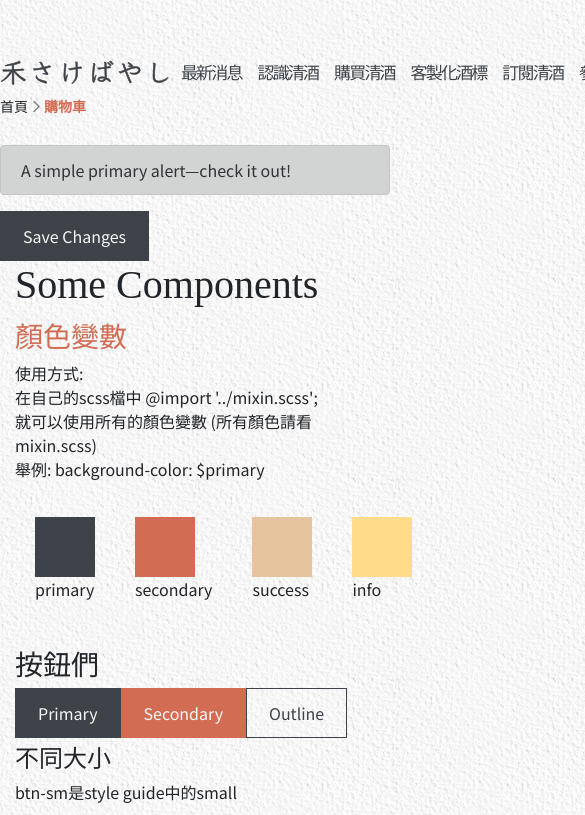
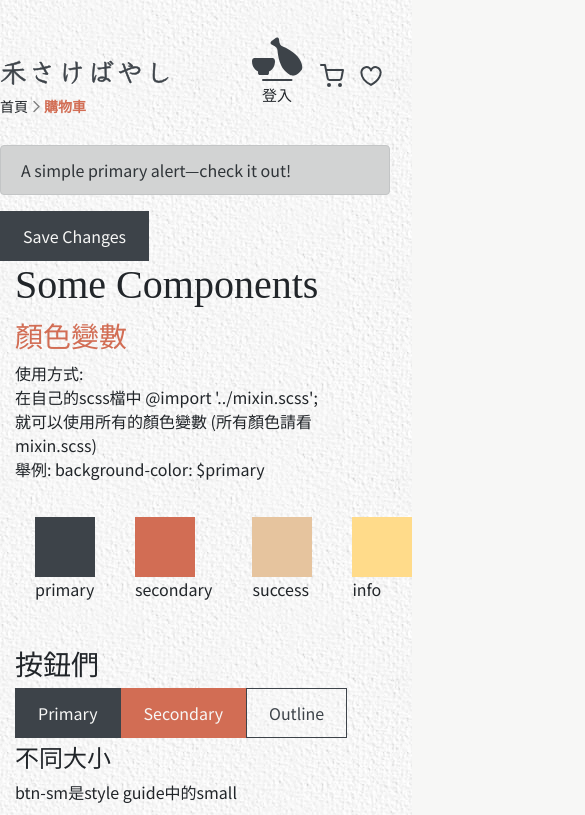
Before and after one commit to ashleyc2219/Hejoulin, a React (Create React App) app: page / in a window 390 px wide. Shown: the top 815 px of the page, 585 px wide, since content can reach past the window. Built offline with nearby package versions, Linux system fonts and the light colour scheme; a web font is replaced by a local one.

Commit message:
新增RWD

```diff
--- a/src/styles/Shared/Header.css
+++ b/src/styles/Shared/Header.css
@@ -44,6 +44,12 @@
   display: flex;
   margin-bottom: 0px;
   font-size: 17px;
+}
+
+@media (max-width: 768px) {
+  .Header .Header-container .navbar .links {
+    display: none;
+  }
 }
 
 .Header .Header-container .navbar .links li {
--- a/src/styles/Shared/Header.scss
+++ b/src/styles/Shared/Header.scss
@@ -46,6 +46,9 @@
         // margin-top: 44px;
         margin-bottom: 0px;
         font-size: 17px;
+        @include medium(){
+          display: none;
+        }
         li {
           letter-spacing: -1.8px;
           margin: 0px 7.88px;
```
Also changed, not shown: 1 other file (tests, documents, lock files or other folders).
